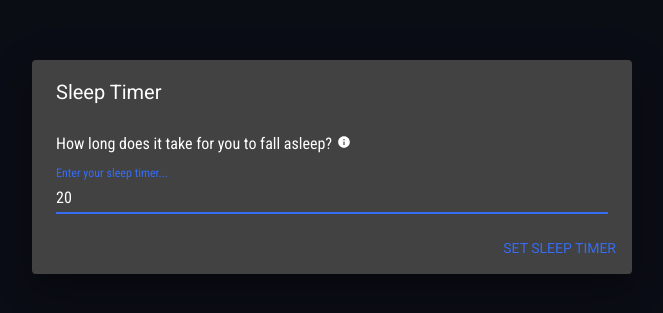
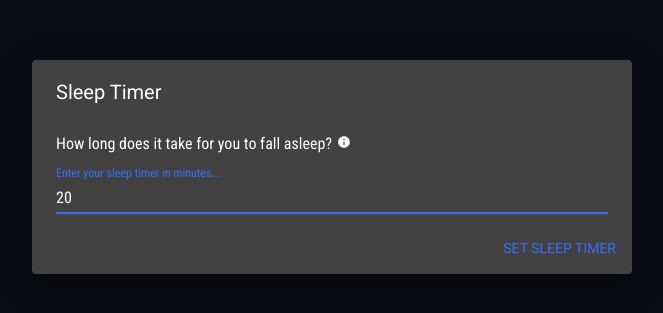
Before and after one commit to khemsok/sleep-by, a Next.js app: page / in a window 1280 px wide. Shown: the part 233-546 px from the top of the page, without its empty margins (308-971 px from the left). Built offline with nearby package versions, Linux system fonts and the light colour scheme.

Commit message:
Update label

```diff
--- a/components/Alert.js
+++ b/components/Alert.js
@@ -83,7 +83,7 @@ export default function Alert() {
             }}
             error={snackbarOpen}
             autoFocus
-            label="Enter your sleep timer..."
+            label="Enter your sleep timer in minutes..."
             fullWidth
           />
         </DialogContent>
```
